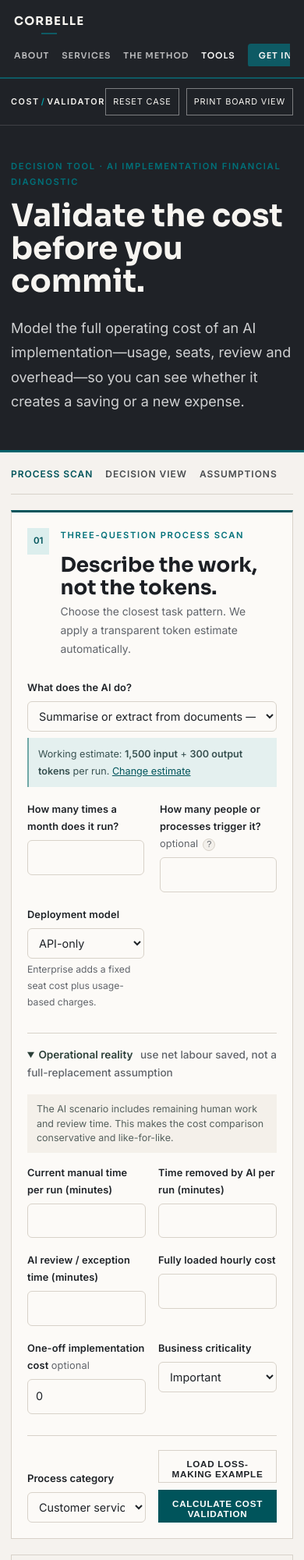
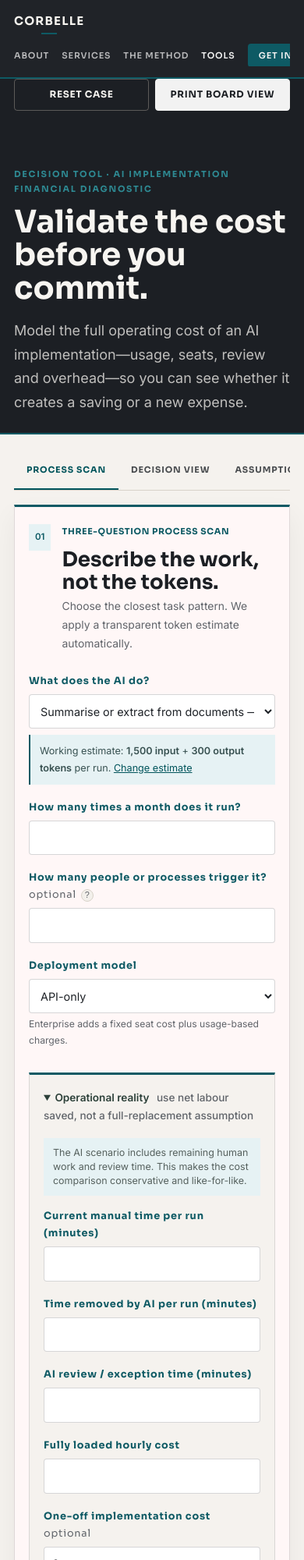
Before and after one commit to Br3nnie/corbelle-site, a website: page aicost.html in a window 390 px wide. Shown: the top 2000 px of the page at 78% size. Drawn offline with Linux system fonts and the light colour scheme.

Commit message:
Align AI cost validator with decision tools

```diff
--- a/aicost.html
+++ b/aicost.html
@@ -12,6 +12,7 @@
     <link rel="stylesheet" href="/assets/style.css" />
     <script type="module" crossorigin src="/assets/aicost/index-BA0GYFu0.js"></script>
     <link rel="stylesheet" crossorigin href="/assets/aicost/index-2Vm2h4-V.css" />
+    <link rel="stylesheet" href="/assets/aicost/corbelle-alignment.css" />
   </head>
   <body class="tools-brand">
     <nav class="s-nav">
--- /dev/null
+++ b/assets/aicost/corbelle-alignment.css
@@ -0,0 +1,55 @@
+/* Align the AI cost validator with Corbelle's decision-tool design system. */
+.tools-brand .app{max-width:1280px;padding:0 48px 72px}
+.tools-brand .app-header{position:relative;margin:0 -48px;border-bottom:2px solid #0e5a64;background:#1c1f24}
+.tools-brand .tool-bar{position:absolute;right:48px;bottom:36px;z-index:2;width:auto;height:auto;margin:0;padding:0;border:0}
+.tools-brand .tool-bar>strong{display:none}
+.tools-brand .header-actions{gap:8px}
+.tools-brand .header-link{min-height:38px;border:1px solid rgba(217,205,191,.34);border-radius:4px;padding:9px 13px;font-family:Sora,sans-serif;font-size:12px;font-weight:700;letter-spacing:.06em}
+.tools-brand .header-link:last-child{border-color:#f2f2f2;background:#f2f2f2;color:#1c1f24}
+.tools-brand .header-link:hover,.tools-brand .header-link:focus-visible{transform:translateY(-1px)}
+.tools-brand .hero-content{max-width:1280px;padding:clamp(52px,6vw,78px) 48px}
+.tools-brand .kicker{margin-bottom:12px!important;color:#2e8992;font-family:Sora,sans-serif;font-size:11px!important;font-weight:700;letter-spacing:.16em}
+.tools-brand .app-header h1{max-width:none;margin:0 0 18px;font-size:clamp(40px,4.5vw,58px);line-height:1.06}
+.tools-brand .intro-text{max-width:760px;color:rgba(245,242,238,.76);font-size:18px;line-height:1.7}
+.tools-brand .page-nav{gap:0;margin:22px 0 18px;padding:0}
+.tools-brand .page-nav a{padding:14px 16px;font-family:Sora,sans-serif;font-size:11px;letter-spacing:.08em}
+.tools-brand .page-nav a:first-child{margin-bottom:-1px;padding-bottom:14px;border-bottom-width:3px}
+.tools-brand .input-form,.tools-brand .advanced-assumptions,.tools-brand .results-dashboard{border:1px solid rgba(28,31,36,.14);border-top:3px solid #0e5a64;border-radius:0 0 6px 6px;background:#fff7f7;box-shadow:0 14px 34px rgba(28,31,36,.055)}
+.tools-brand .input-form{padding:28px 28px 24px}
+.tools-brand .scan-heading{margin-bottom:24px}
+.tools-brand .scan-heading>span{background:#e6f2f4;color:#0e5a64}
+.tools-brand .scan-heading p:first-child,.tools-brand .form-field>label,.tools-brand .form-field>legend,.tools-brand .decision-label,.tools-brand .net-decision>span{color:#0e5a64;font-family:Sora,sans-serif;font-weight:700;letter-spacing:.06em}
+.tools-brand input,.tools-brand select{min-height:44px;border-color:rgba(28,31,36,.18);border-radius:4px;background:#fff}
+.tools-brand input:focus,.tools-brand select:focus{border-color:transparent;outline:2px solid #78bdc4}
+.tools-brand .token-assumption,.tools-brand .baseline-note{background:#e6f2f4;border-left-color:#0e5a64}
+.tools-brand .manual-baseline,.tools-brand .custom-estimate{border:1px solid rgba(28,31,36,.12);border-top:3px solid #0e5a64;border-radius:0 0 4px 4px;background:#f5f2ee;padding:18px}
+.tools-brand .manual-baseline{margin-top:12px}
+.tools-brand .scan-actions{margin:18px -28px -24px;padding:16px 28px;border:0;border-top:1px solid rgba(14,90,100,.2);background:#e6f2f4}
+.tools-brand .btn{min-height:40px;border-radius:4px;font-family:Sora,sans-serif;font-weight:700}
+.tools-brand .btn-primary{background:#0e5a64;border-color:#0e5a64}
+.tools-brand .btn-primary:hover,.tools-brand .btn-primary:focus-visible{background:#0f6872;border-color:#0f6872}
+.tools-brand .advanced-assumptions{margin-top:14px;padding:18px 28px;background:#fff}
+.tools-brand .results-dashboard{margin-top:20px}
+.tools-brand .metric-card,.tools-brand .insights-panel,.tools-brand .breakeven-panel{border:1px solid rgba(28,31,36,.14);border-top:3px solid #0e5a64;border-radius:0 0 6px 6px;background:#fff7f7;box-shadow:0 8px 24px rgba(28,31,36,.045)}
+.tools-brand .cost-chart .recharts-wrapper,.tools-brand .cost-chart .recharts-surface,.tools-brand .cost-chart .recharts-text,.tools-brand .cost-chart .recharts-cartesian-axis-tick-value,.tools-brand .cost-chart .recharts-legend-item-text,.tools-brand .cost-chart .recharts-tooltip-wrapper{font-family:Inter,sans-serif!important}
+
+@media (max-width:1000px){
+  .tools-brand .tool-bar{position:static;width:auto;padding:0 48px 28px}
+  .tools-brand .hero-content{padding-bottom:28px}
+}
+
+@media (max-width:800px){
+  .tools-brand .app{padding:0 18px 48px}
+  .tools-brand .app-header{margin:0 -18px}
+  .tools-brand .hero-content{padding:44px 18px 24px}
+  .tools-brand .tool-bar{padding:0 18px 28px}
+  .tools-brand .header-actions{width:100%}
+  .tools-brand .header-link{flex:1}
+  .tools-brand .page-nav{overflow-x:auto}
+  .tools-brand .input-form{padding:22px 18px 20px}
+  .tools-brand .scan-grid{grid-template-columns:1fr}
+  .tools-brand .scan-grid .span-two{grid-column:auto}
+  .tools-brand .scan-actions{align-items:stretch;flex-direction:column;margin:18px -18px -20px;padding:16px 18px}
+  .tools-brand .scan-actions>div{width:100%}
+  .tools-brand .scan-buttons,.tools-brand .scan-buttons .btn{width:100%}
+}
```
